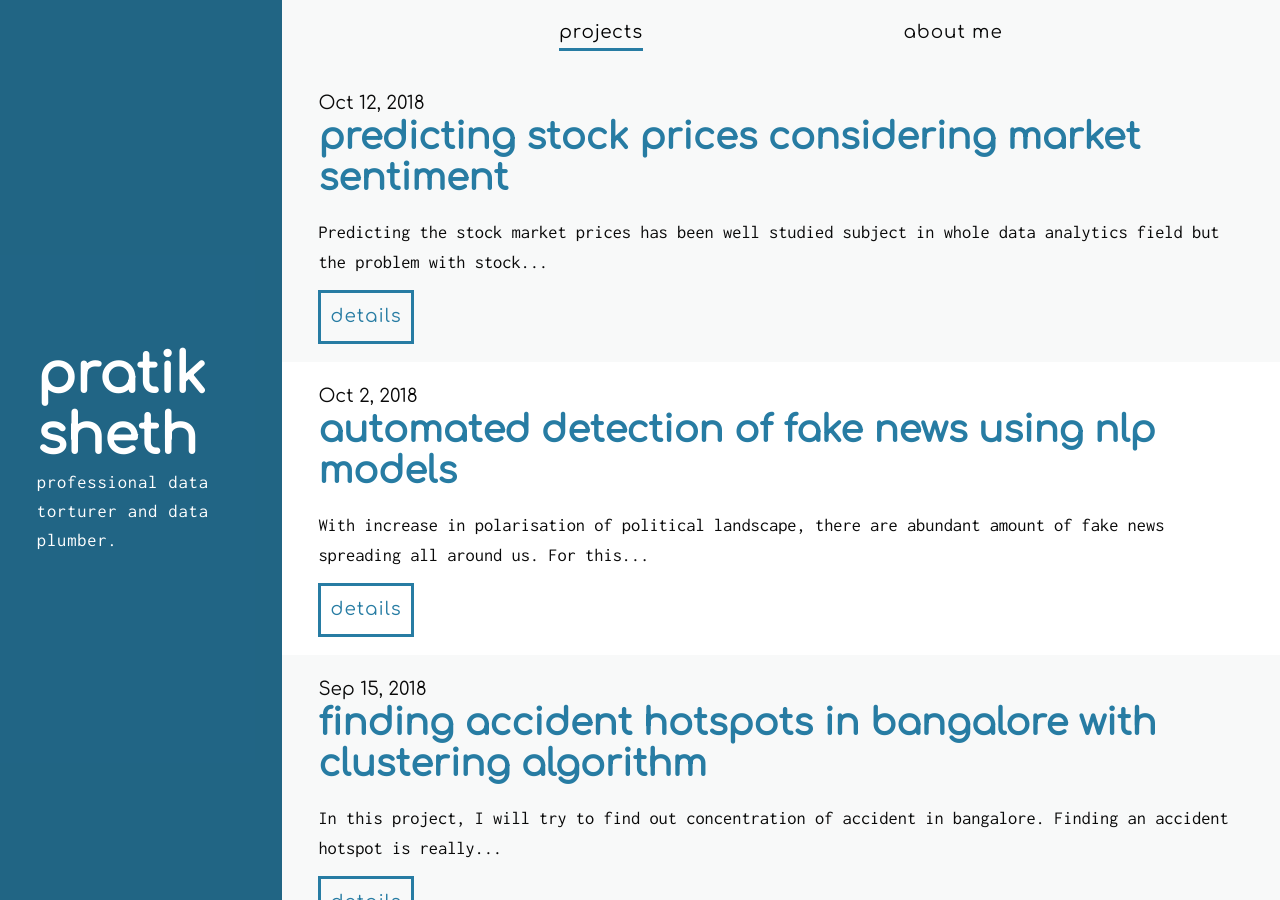
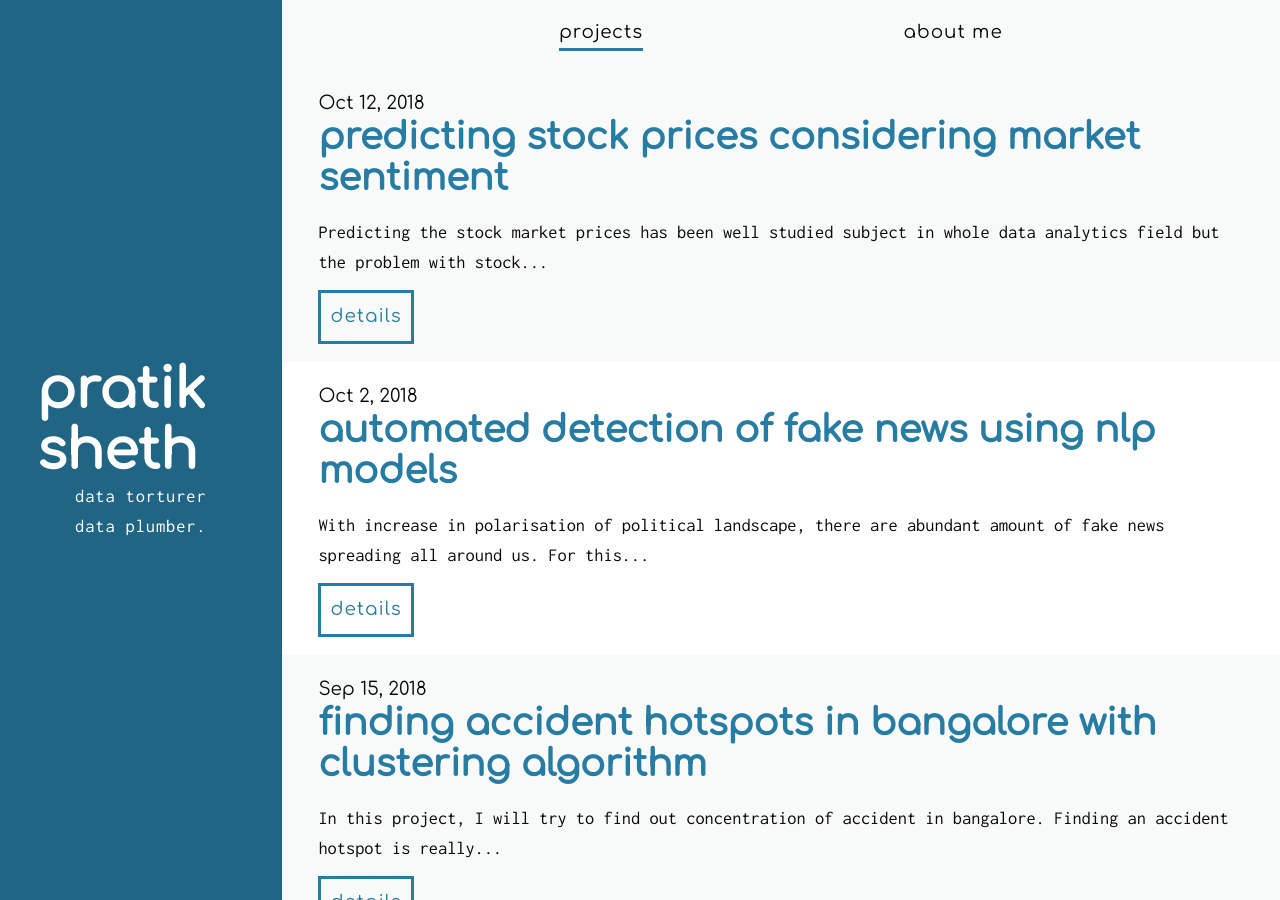
Before and after one commit to daftengineer/daftengineer.github.io, a Jekyll site: the page built from index.html, in a window 1280 px wide and 900 px high. Built offline with Jekyll 4.4.1, drawn with Linux system fonts in a browser that asks for light colours; nearby versions of some CDN libraries; the list of posts is cut into pages by our own code.

Commit message:
Update index.html

```diff
--- a/index.html
+++ b/index.html
@@ -9,7 +9,7 @@
     <div class="previews__container">
 
       <div class="siteheader"><b>{{ site.title }}</b></div>
-      <span style="text-transform:lowercase;">Professional Data Torturer and Data Plumber.</span>
+      <span style="text-transform:lowercase;">Data Torturer <br /> Data Plumber.</span>
     </div>
   </div>
 
```
